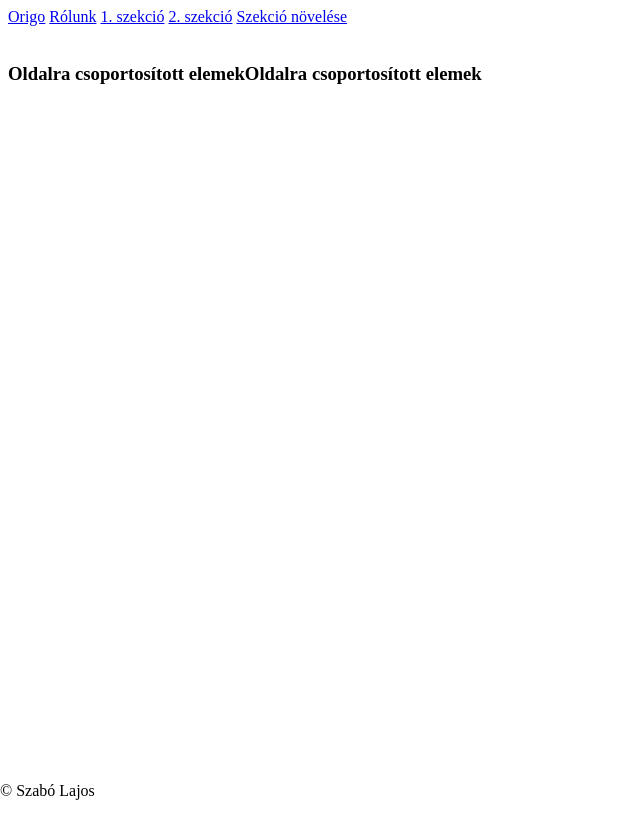
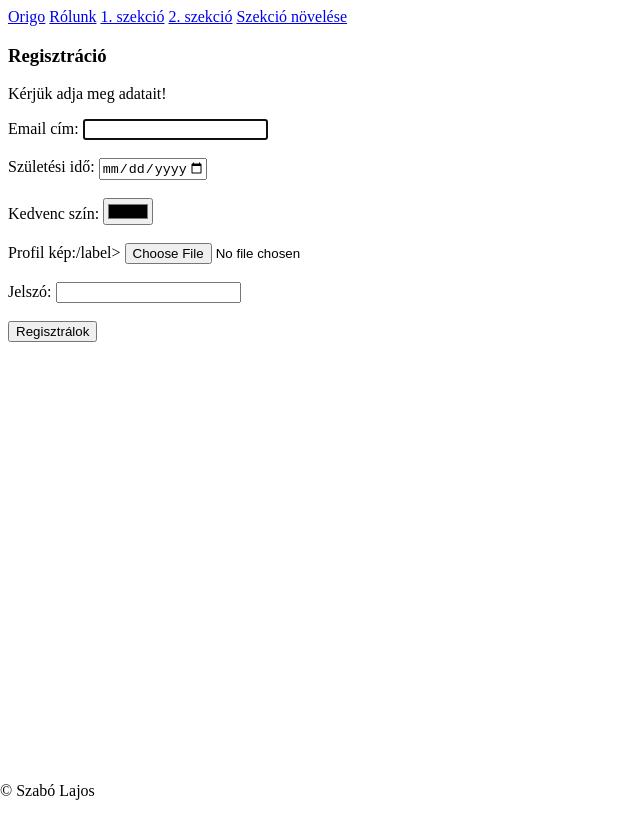
Before and after one commit to itf-lajos/html5_1, a plain HTML site: page index.html in a window 1280 px wide. Shown: the whole page, without its empty margins (0-640 px from the left). Drawn offline with Linux system fonts and the light colour scheme.

```diff
--- a/css/main.css
+++ b/css/main.css
@@ -1,6 +1,6 @@
 #section1 {
-    height: 0px;
-    opacity: 0;
+    /* height: 0px;
+    opacity: 0; */
     transition: all 1s;
 }
 
--- a/index.html
+++ b/index.html
@@ -2,7 +2,6 @@
 <html>
     <head>
         <meta charset="utf-8">
-
         <!-- CSS fájlok beszúrása. -->
         <link rel="stylesheet" href="css/main.css">
 
@@ -22,35 +21,46 @@
         <section id="section1">
             <!-- Új bejegyzés. -->
             <article>
-                <h1>ITFactory tanfolyam</h1>
-                <p>HTML5 tanfolyam, az<br> ITFactory gondozásában.</p>
-                <img
-                    src="http://www.itfactory.hu/Content/Styles/ITF_NewSkin/img/logo.png"
-                    style="max-width: 100px; border: solid 5px #e0e0e0;"
-                    id="img1"
-                    class="test-images">
+                <h1>Regisztráció</h1>
+                <p>Kérjük adja meg adatait!</p>
+                <!-- Regisztrációs űrlap -->
+                <form method="post" action="http://post.nettuts.hu">
+                    <!-- Email cm -->
+                    <label for="email1">Email cím:</label>
+                    <input type="email" name="email1" id="email1" autofocus>
+                    <br><br>
+
+                    <!-- Életkor -->
+                    <label for="bd1">Születési idő:</label>
+                    <input type="date" name="bd1"id="bd1" min="1972-03-27" max="1997-09-01">
+                    <br><br>
+
+                    <!-- Kedvenc szín -->
+                    <label for="color1">Kedvenc szín:</label>
+                    <input type="color" name="color1" id="color1">
+                    <br><br>
+
+                    <!-- Fotó -->
+                    <label for="foto1">Profil kép:/label>
+                    <input type="file" name="foto1" id="foto1">
+                    <br><br>
+
+                    <!-- Jelszó -->
+                    <label for="password1">Jelszó:</label>
+                    <input type="password" name="password1" id="password1" maxlength="6">
+                    <br><br>
+
+                    <!-- Küldés -->
+                    <input type="submit" value="Regisztrálok">
+                </form>
             </article>
             <div style="height: 1000px;">&nbsp;</div>
         </section>
-
-        <!-- 2. szekció -->
-        <section id="section2">
-            <!-- Aside elemek. -->
-            <aside style="float: left;">
-                <h3>Oldalra csoportosított elemek</h3>
-            </aside>
-            <aside style="float: left;">
-                <h3>Oldalra csoportosított elemek</h3>
-            </aside>
-        </section>
-        <div style="height: 1000px;">&nbsp;</div>
-
 
         <!-- Lábléc elem. -->
         <footer style="position: fixed; left:0; right:0; bottom:0;">
             &copy; Szabó Lajos
         </footer>
-
 
         <!-- JS fájlok beszúrása -->
         <script src="js/main.js"></script>
```
